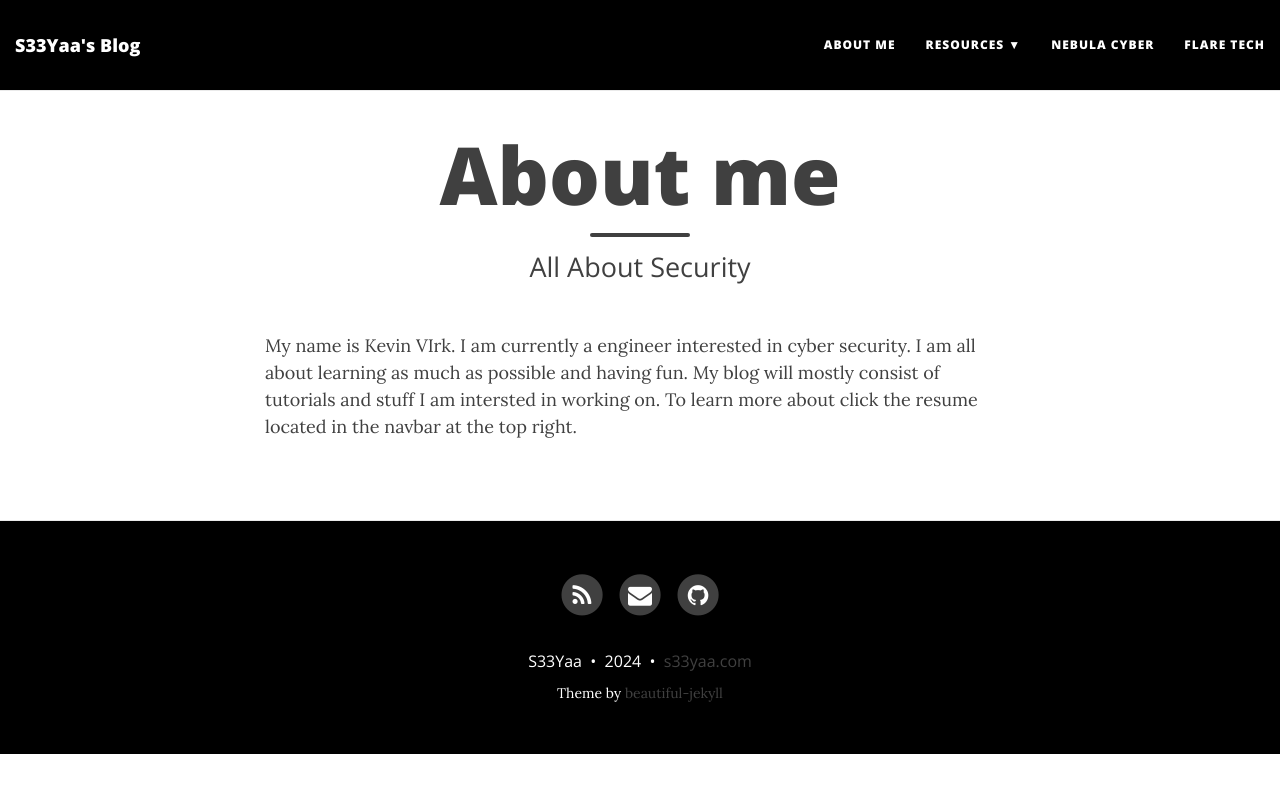
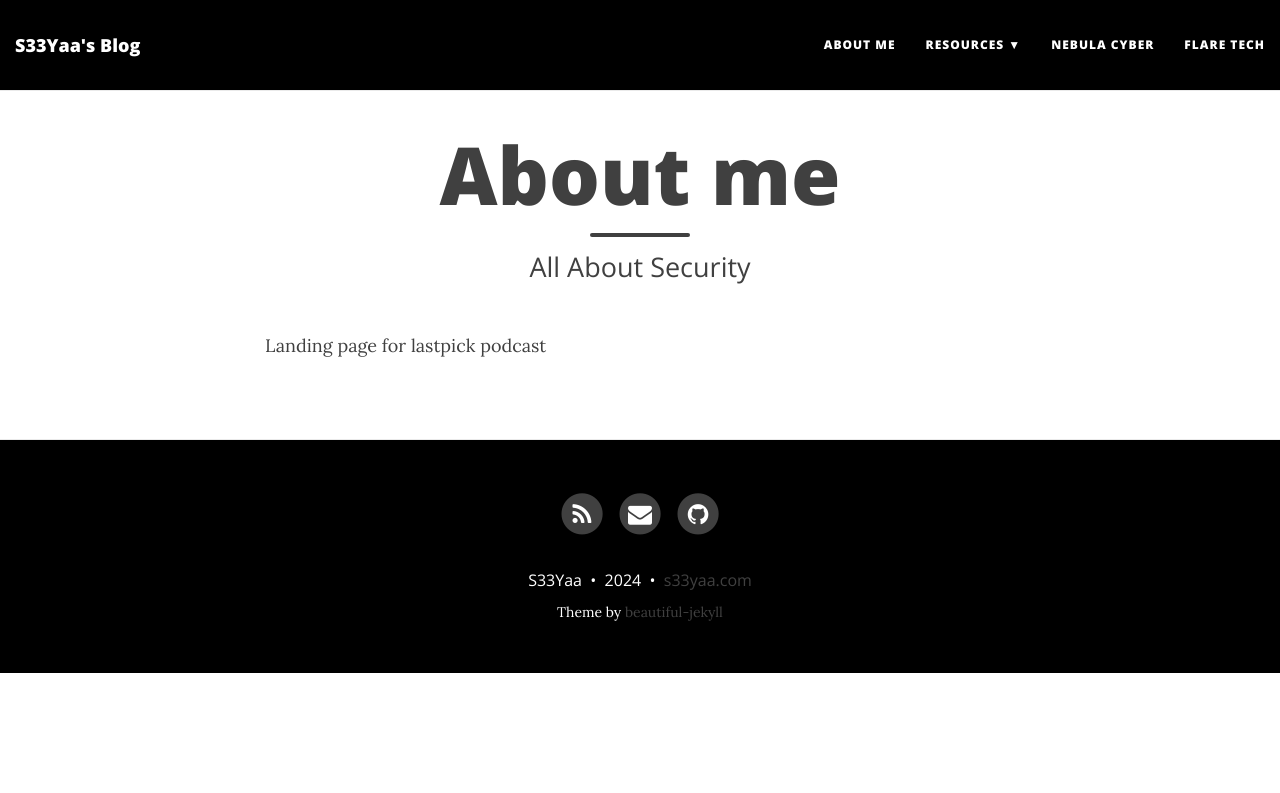
Before and after one commit to vevinkirk/vevinkirk.github.io, a Jekyll site: the page built from aboutme.md, in a window 1280 px wide. Shown: the top 793 px of the page. Built offline with Jekyll 4.4.1, drawn with Linux system fonts in a browser that asks for light colours; nearby versions of some CDN libraries.

Commit message:
Update aboutme.md

```diff
--- a/aboutme.md
+++ b/aboutme.md
@@ -4,4 +4,4 @@ title: About me
 subtitle: All About Security
 ---
 
-My name is Kevin VIrk. I am currently a engineer interested in cyber security. I am all about learning as much as possible and having fun. My blog will mostly consist of tutorials and stuff I am intersted in working on. To learn more about click the resume located in the navbar at the top right.
+Landing page for lastpick podcast
```
